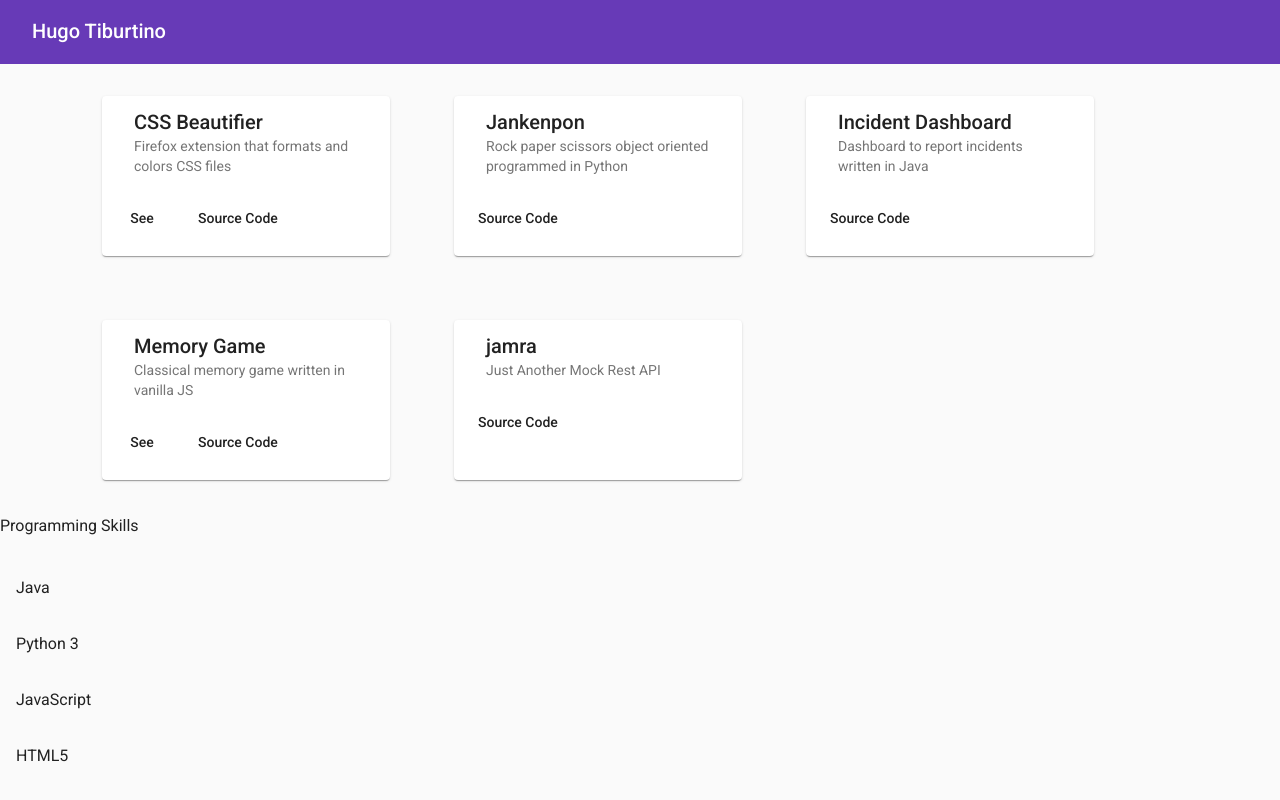
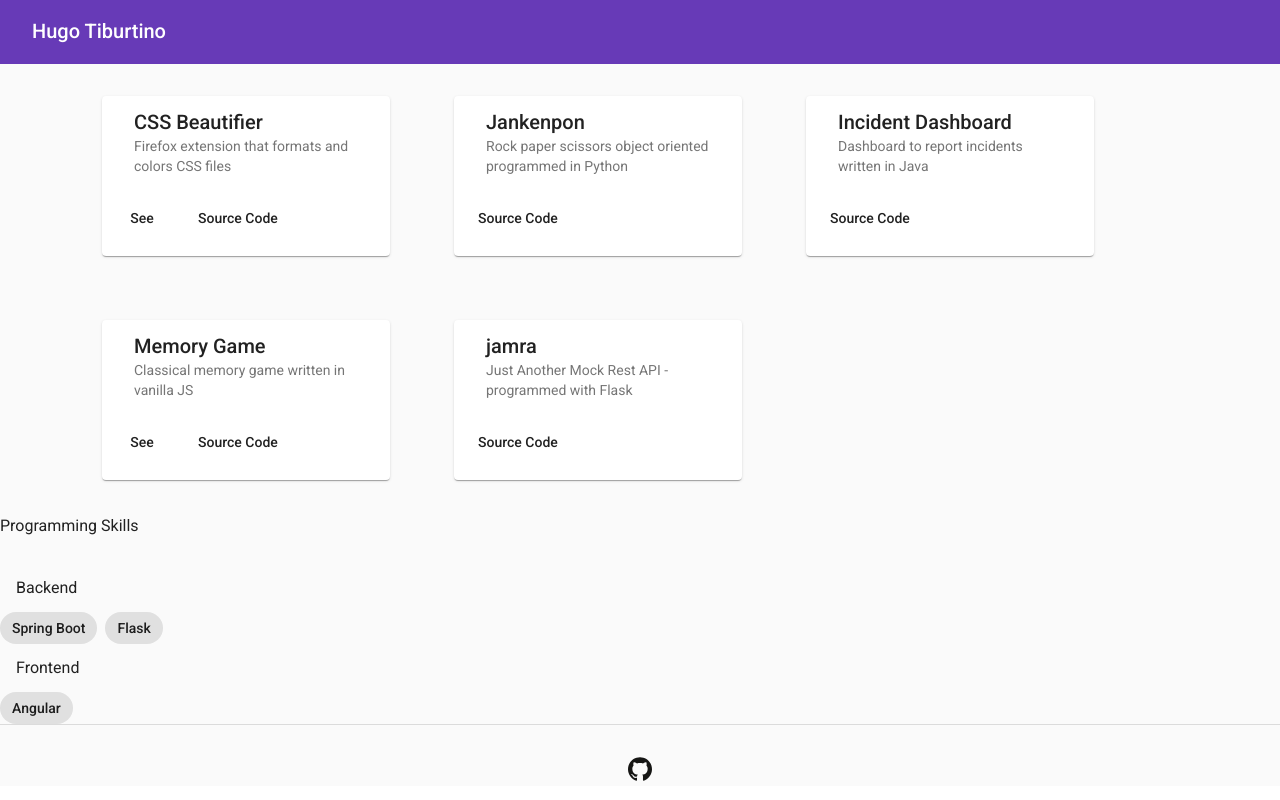
Before and after one commit to hugotiburtino/hugotiburtino.dev, an Angular app: page / in a window 1280 px wide. Shown: the top 800 px of the page. Built offline with nearby package versions, Linux system fonts and the light colour scheme.

Commit message:
Implement skills panel and minor changes
Skill panel uses list and chips from Angular Material.
They are categorized, v.g. front-end and back-end. For categories,
enum was used. Minor changes are lint fixes and little more
content.

```diff
--- a/src/app/aboutme/aboutme.component.html
+++ b/src/app/aboutme/aboutme.component.html
@@ -1,5 +1,5 @@
 <h2>{{completeName}}</h2>
-<p [innerHTML]="elevatorPitch"></p>
+<p class=""[innerHTML]="elevatorPitch"></p>
 <p>Status: {{status}}</p>
 <p>{{city}}</p>
 <app-footer></app-footer>
--- a/src/app/header/header.component.ts
+++ b/src/app/header/header.component.ts
@@ -18,7 +18,7 @@ export class HeaderComponent implements OnInit {
   }
 
   showAboutMe() {
-    this.aboutMeBarActive.emit(true)
+    this.aboutMeBarActive.emit(true);
   }
 
 }
--- /dev/null
+++ b/src/app/lib/skill-category.enum.ts
@@ -0,0 +1,4 @@
+export enum SkillCategory {
+    Backend,
+    Frontend
+}
--- a/src/app/skills-panel/skills-panel.component.html
+++ b/src/app/skills-panel/skills-panel.component.html
@@ -1,4 +1,15 @@
 <h3>Programming Skills</h3>
-<mat-list role="list" *ngFor="let skill of skills">
-    <mat-list-item role="listitem">{{skill.subject}}</mat-list-item>
+<mat-list role="list">
+    <mat-list-item role="listitem">Backend</mat-list-item>
+        <mat-chip-list>
+            <mat-chip *ngFor="let skill of backEndSkills">
+                {{skill.subject}}
+            </mat-chip>
+        </mat-chip-list>
+    <mat-list-item role="listitem">Frontend</mat-list-item>
+        <mat-chip-list>
+            <mat-chip *ngFor="let skill of frontEndSkills">
+                {{skill.subject}}
+            </mat-chip>
+        </mat-chip-list>
 </mat-list>
--- a/src/app/skills-panel/skills-panel.component.ts
+++ b/src/app/skills-panel/skills-panel.component.ts
@@ -1,6 +1,7 @@
 import { Component, OnInit } from '@angular/core';
 import { AboutmeService } from '../services/aboutme.service';
 import { Skill } from '../lib/skill';
+import { SkillCategory } from '../lib/skill-category.enum';
 
 @Component({
   selector: 'app-skills-panel',
@@ -10,13 +11,26 @@ import { Skill } from '../lib/skill';
 export class SkillsPanelComponent implements OnInit {
 
   skills: Skill[];
+  category = SkillCategory;
+  backEndSkills: Skill[];
+  frontEndSkills: Skill[];
 
   constructor(private service: AboutmeService) { }
 
   ngOnInit(): void {
     this.service.getAboutme().subscribe(data => {
       this.skills = data.skills;
+      this.categorize();
     });
   }
 
+  categorize() {
+    this.backEndSkills = this.skills.filter(sk =>
+      sk.categories && sk.categories.includes(this.category.Backend)
+      );
+    this.frontEndSkills = this.skills.filter(sk =>
+      sk.categories && sk.categories.includes(this.category.Frontend)
+      );
+  }
+
 }
--- a/src/app/submodules/material.module.ts
+++ b/src/app/submodules/material.module.ts
@@ -11,6 +11,7 @@ import { MatCardModule } from '@angular/material/card';
 import { MatSidenavModule } from '@angular/material/sidenav';
 import { MatTooltipModule } from '@angular/material/tooltip';
 import { MatListModule } from '@angular/material/list';
+import { MatChipsModule } from '@angular/material/chips';
 
 
 @NgModule({
@@ -26,7 +27,8 @@ import { MatListModule } from '@angular/material/list';
     MatCardModule,
     MatSidenavModule,
     MatTooltipModule,
-    MatListModule
+    MatListModule,
+    MatChipsModule
   ]
 })
 export class MaterialModule { }
--- a/src/assets/aboutme.json
+++ b/src/assets/aboutme.json
@@ -23,10 +23,12 @@
             "subject": "Linux"
         },
         {
-            "subject": "Spring Boot"
+            "subject": "Spring Boot",
+            "categories": [0]
         },
         {
-            "subject": "Flask"
+            "subject": "Flask",
+            "categories": [0]
         },
         {
             "subject": "MuleSoft"
@@ -50,7 +52,8 @@
             "subject": "Node.js"
         },
         {
-            "subject": "Angular"
+            "subject": "Angular",
+            "categories": [1]
         }
     ]
 }
--- a/src/assets/projects.json
+++ b/src/assets/projects.json
@@ -27,6 +27,6 @@
         "name": "jamra",
         "url": "",
         "srcCodeUrl": "https://github.com/hugotiburtino/jamra",
-        "summary": "Just Another Mock Rest API"
+        "summary": "Just Another Mock Rest API - programmed with Flask"
     }
 ]
```
Also changed, not shown: src/app/lib/skill.ts (+5 -2 lines), src/app/aboutme/aboutme.component.ts (line endings or trailing spaces), src/app/lib/aboutme.ts (line endings or trailing spaces).
